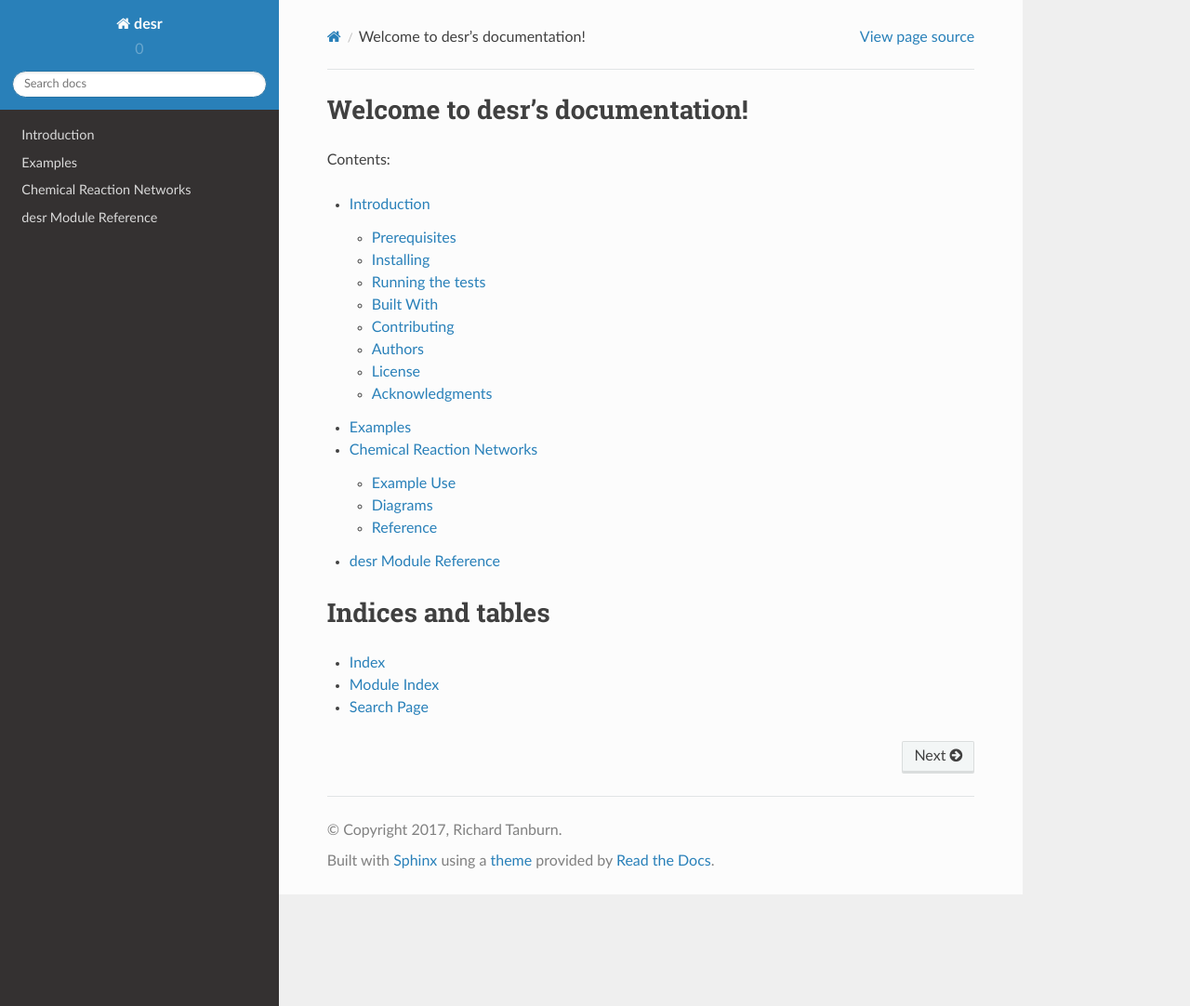
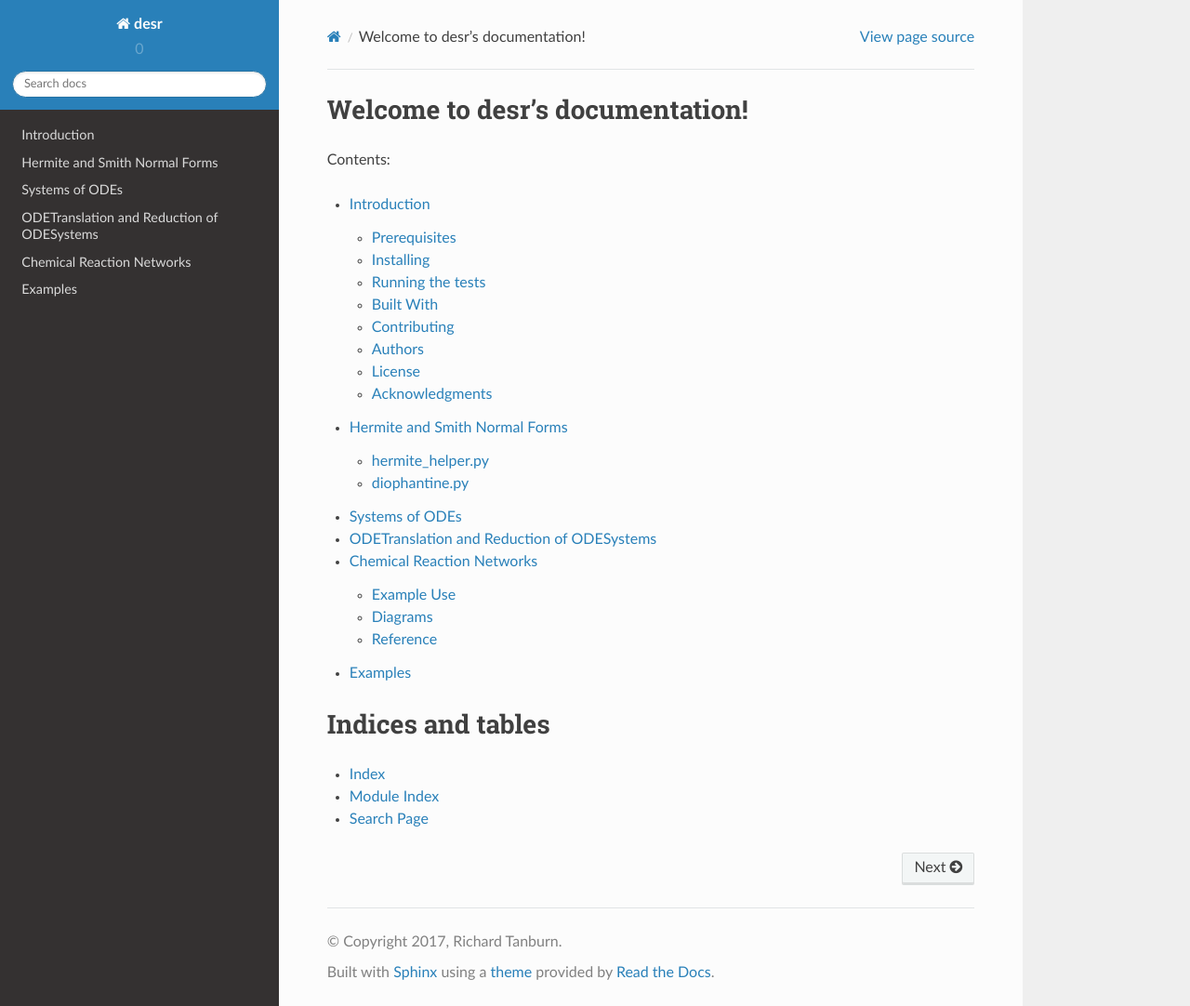
Before and after one commit to tanbur/desr, a Sphinx documentation site: the page built from docs/source/index.rst, in a window 1280 px wide and 1082 px high. Shown: the whole window at 93% size. Built offline with Sphinx 7.4.7 and the Read the Docs theme 2.0.0, drawn with Linux system fonts in a browser that asks for light colours; pages that are not in the unit, such as notebooks, are missing from menus.

Commit message:
Move around docs

```diff
--- /dev/null
+++ b/docs/source/hermite_smith_doc.rst
@@ -0,0 +1,26 @@
+Hermite and Smith Normal Forms
+==============================
+
+desr uses the diophantine package, which in turn uses the methods found in :cite:`Havas1998`, to calculate the Hermite normal form of matrices.
+
+hermite_helper.py includes some useful wrapper functions for this module in hermite_helper.py. We never call the diophantine package directly from other parts of the library.
+
+This is also where the Smith normal form functions live, which use Hermite normal forms at their core.
+
+hermite_helper.py
+-----------------
+
+.. automodule:: hermite_helper
+    :members:
+    :undoc-members:
+    :show-inheritance:
+
+diophantine.py
+--------------
+
+.. automodule:: diophantine
+    :members:
+    :undoc-members:
+    :show-inheritance:
+
+.. bibliography:: ../desr.bib
--- a/docs/source/index.rst
+++ b/docs/source/index.rst
@@ -13,11 +13,11 @@ Contents:
 
    intro
 
+   hermite_smith_doc
+   ode_system_doc
+   ode_translation_doc
+   crn_doc
    examples
-
-   crn_doc
-
-   modules/index
 
 
 Indices and tables
--- a/docs/source/ode_system_doc.rst
+++ b/docs/source/ode_system_doc.rst
@@ -1,5 +1,5 @@
-ode_system.py
-=============
+Systems of ODEs
+===============
 
 The ODESystem class is what we use to represent our system of ordinary differential equations.
 
```
